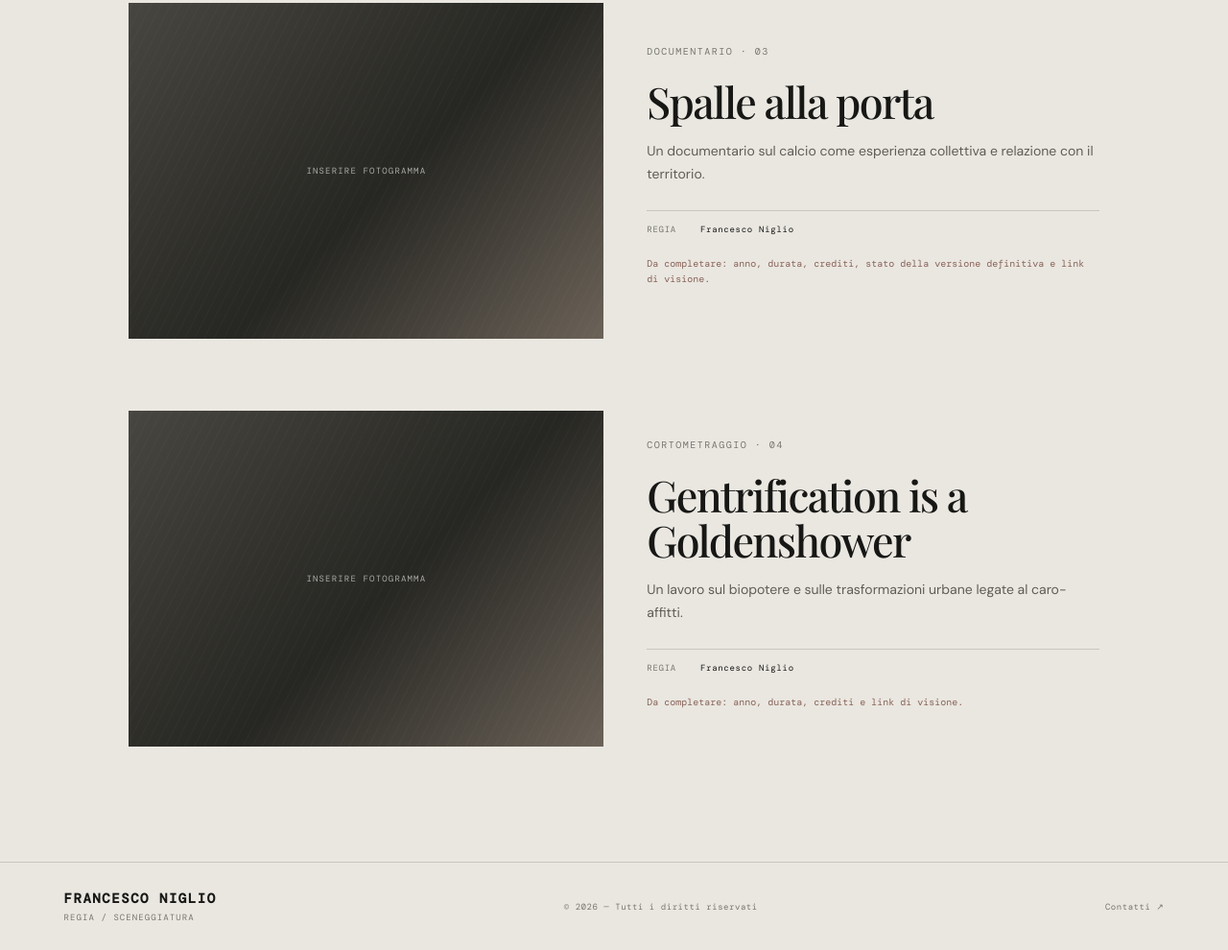
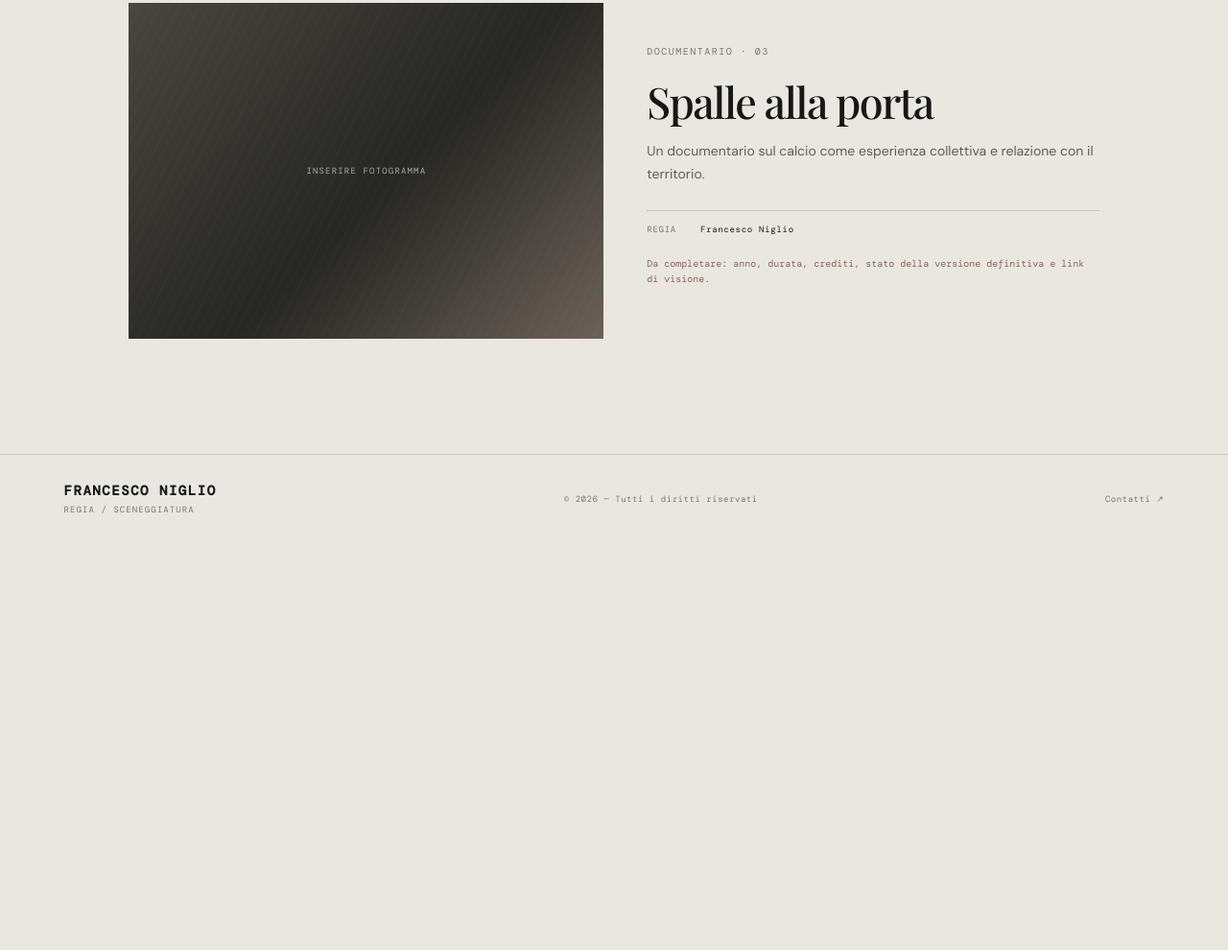
Before and after one commit to byfrancesconiglio/francesco-niglio.github.io, a plain HTML site: page film.html in a window 1280 px wide. Shown: the part 1334-2324 px from the top of the page at 96% size. After the commit the page ends 1899 px from the top, so only its background shows below. Drawn offline with nearby package versions, Linux system fonts and the light colour scheme; a web font is replaced by a local one.

Commit message:
Update film.html

```diff
--- a/film.html
+++ b/film.html
@@ -13,7 +13,6 @@
     <article class="film-entry" id="aspettando-la-rivoluzione"><div class="entry-image image-placeholder"><span>INSERIRE FOTOGRAMMA</span></div><div class="entry-copy"><p class="eyebrow">CORTOMETRAGGIO · 01</p><h2>Aspettando la rivoluzione</h2><p>Un cortometraggio ambientato a Napoli, tra attesa, immaginario collettivo e tensioni individuali.</p><div class="credits"><span>REGIA</span><span>Francesco Niglio</span></div><p class="asset-note">Da completare: anno, durata, cast, produzione, festival e link di visione.</p></div></article>
     <article class="film-entry" id="le-poiane"><div class="entry-image image-placeholder"><span>INSERIRE FOTOGRAMMA</span></div><div class="entry-copy"><p class="eyebrow">CORTOMETRAGGIO · 02</p><h2>Gentrification is a Goldenshower</h2><p>Un lavoro sul biopotere e sulle trasformazioni urbane legate al caro-affitti.</p><div class="credits"><span>REGIA</span><span>Francesco Niglio</span></div><p class="asset-note">Da completare: titolo definitivo, anno, durata, cast, produzione e link di visione.</p></div></article>
     <article class="film-entry" id="spalle-alla-porta"><div class="entry-image image-placeholder"><span>INSERIRE FOTOGRAMMA</span></div><div class="entry-copy"><p class="eyebrow">DOCUMENTARIO · 03</p><h2>Spalle alla porta</h2><p>Un documentario sul calcio come esperienza collettiva e relazione con il territorio.</p><div class="credits"><span>REGIA</span><span>Francesco Niglio</span></div><p class="asset-note">Da completare: anno, durata, crediti, stato della versione definitiva e link di visione.</p></div></article>
-    <article class="film-entry" id="gentrification"><div class="entry-image image-placeholder"><span>INSERIRE FOTOGRAMMA</span></div><div class="entry-copy"><p class="eyebrow">CORTOMETRAGGIO · 04</p><h2>Gentrification is a Goldenshower</h2><p>Un lavoro sul biopotere e sulle trasformazioni urbane legate al caro-affitti.</p><div class="credits"><span>REGIA</span><span>Francesco Niglio</span></div><p class="asset-note">Da completare: anno, durata, crediti e link di visione.</p></div></article>
   </div>
 </main>
 <footer class="site-footer"><a class="wordmark" href="index.html">FRANCESCO NIGLIO<span>REGIA / SCENEGGIATURA</span></a><span>© <span data-year></span> — Tutti i diritti riservati</span><a href="contatti.html">Contatti ↗</a></footer>
```
